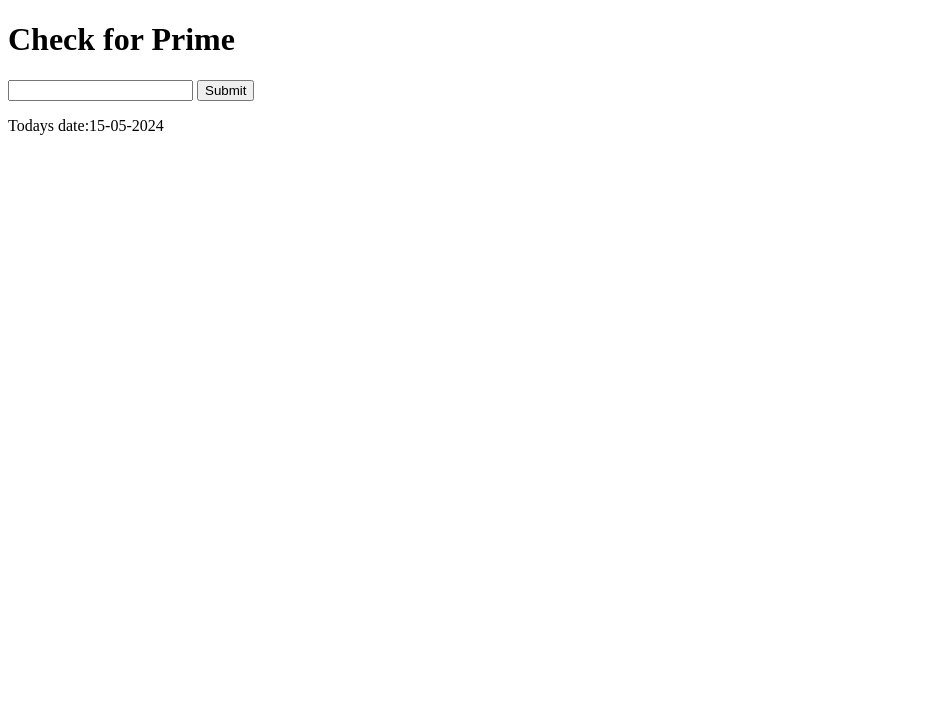
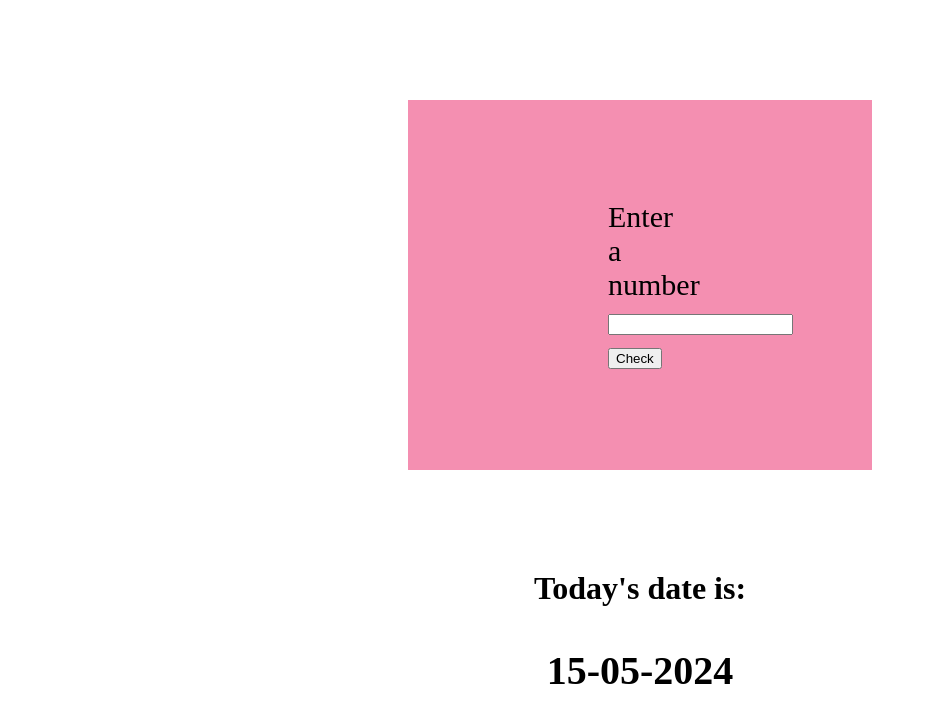
Before and after one commit to ashwathgupta/WebLab, a PHP site: page /prime.php in a window 1280 px wide. Shown: the top 723 px of the page, without its empty margins (0-927 px from the left). Run offline with PHP 8.4, Linux system fonts and the light colour scheme.

Commit message:
prime.php

```diff
--- a/prime.php
+++ b/prime.php
@@ -1,93 +1,71 @@
 <!DOCTYPE html>
 <html lang="en">
-
 <head>
     <meta charset="UTF-8">
     <meta name="viewport" content="width=device-width, initial-scale=1.0">
-    <title>PHP</title>
+    <title>prime number checker</title>
+    <style>
 
-    <!-- <style>
-        body {
-            font-family: Arial, sans-serif;
-            margin: 0;
-            padding: 0;
+        #form{
+            /* background-color:magenta; */
+            margin:100px 200px;
+            font-size: 30px
+        }
+        form{
+            background-color:#F48FB1;
+            margin:100px 200px;
+            padding: 100px 200px;
+        }
+        p{
+            text-align:center;
+            font-size:40px;
+            font-weight: bold;
+        }
+        h1{
+            text-align: center;
+        }
+    </style>
+</head>
+<body>
+    <div id="form">
+    <form action="prime.php" method="POST">
+    <label>Enter a number</label>
+    <br>
+    <input type="number" name="num">
+    <br>
+
+    <button type="submit">Check</button>
+    </form>
+    </div>
+    <?php
+
+    if($_SERVER["REQUEST_METHOD"]=="POST"){
+        $num=$_POST['num'];
+        $res="";
+        $flag=0;
+        for($i=2;$i<=sqrt($num);$i++){
+            if(($num%$i)==0){
+                $flag=1;
+                break;
+            }
         }
 
-        h1 {
-            font-size: 2rem;
-            text-align: center;
-            margin-top: 2rem;
+        if($flag==1){
+            $res="$num is not prime";
+        }
+        else{
+            $res="$num is prime";
         }
 
-        form {
-            display: flex;
-            justify-content: center;
-            margin-top: 2rem;
-        }
+        echo "<p>$res</p>";
 
-        input[type="number"] {
-            width: 10rem;
-            height: 3rem;
-            font-size: 1.2rem;
-            padding: 0.5rem;
-            border: 1px solid #ccc;
-            border-radius: 4px;
-            margin-right: 1rem;
-        }
+    }
+    // $date=getdate();
+    // echo "<p>$date[mday]/$date[mon]/$date[year]</p>"
+    $today = date("d-m-Y");
 
-        input[type="submit"] {
-            background-color: #4CAF50;
-            color: white;
-            padding: 1rem 2rem;
-            border: none;
-            border-radius: 4px;
-            cursor: pointer;
-            transition: background-color 0.3s ease-in-out;
-        }
-
-        input[type="submit"]:hover {
-            background-color: #357f38;
-        }
-
-        p {
-            font-size: 1.2rem;
-            margin-top: 2rem;
-            text-align: center;
-        }
-    </style> -->
-
-</head>
-
-<body>
-    <h1>Check for Prime</h1>
-    <form action="" method="POST">
-        <input type="number" name="number" />
-        <input type="submit">
-    </form>
-    <?php
-        function checkPrime($num){
-            for($j = 2; $j <= sqrt($num); $j++){
-                if($num % $j==0)
-                {
-                    return false;
-                }
-            }
-            return true;
-        }
-
-        if($_SERVER['REQUEST_METHOD']=='POST'){
-            $n=$_POST['number'];
-            if(checkPrime($n)){
-                echo '<p>Prime</p>';
-            }
-            else{
-                echo '<p>Not a Prime</p>';
-            }
-
-        }
-
-        echo '<p> Todays date:' . date('d-m-Y') . '</p>';
+// Display today's date in dd-mm-yyyy format
+ echo "<h1>Today's date is: <p>$today </p> </h1>";
     ?>
 </body>
-
 </html>
```
